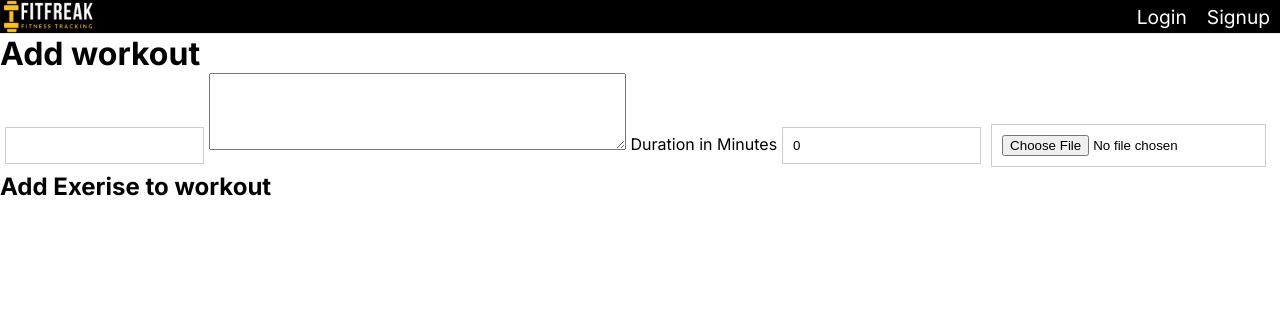
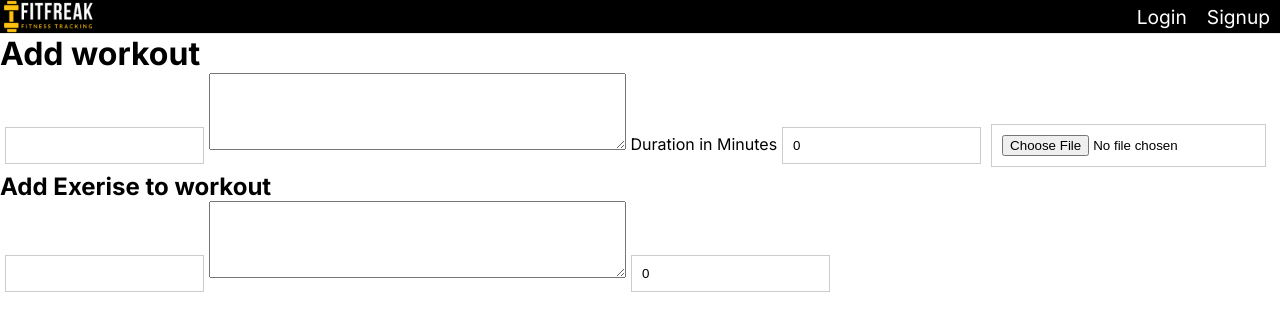
Before and after one commit to SachinthanaK/Project-Fitness-admin, a Next.js app: page /pages/addworkout in a window 1280 px wide. Shown: the top 316 px of the page. Built offline with nearby package versions, Linux system fonts and the light colour scheme; no server answers.

Commit message:
video 6 - 17.40

```diff
--- a/src/app/pages/addworkout/page.tsx
+++ b/src/app/pages/addworkout/page.tsx
@@ -104,6 +104,34 @@ const page = () => {
       />
       <div>
         <h2 className="title"> Add Exerise to workout</h2>
+        <input
+          type="text"
+          placeholder="Exercise Name"
+          name="name"
+          value={exercise.name}
+          onChange={handleExerciseChange}
+        />
+        <textarea
+          placeholder="Exercise Description"
+          name="description"
+          value={exercise.description}
+          onChange={(e) => {
+            setExercise({
+              ...exercise,
+              description: e.target.value,
+            });
+          }}
+          rows={5}
+          cols={50}
+        />
+        <label htmlFor="sets"></label>
+        <input
+          type="number"
+          placeholder="Sets"
+          name="sets"
+          value={exercise.sets}
+          onChange={handleExerciseChange}
+        />
       </div>
     </div>
   );
```
